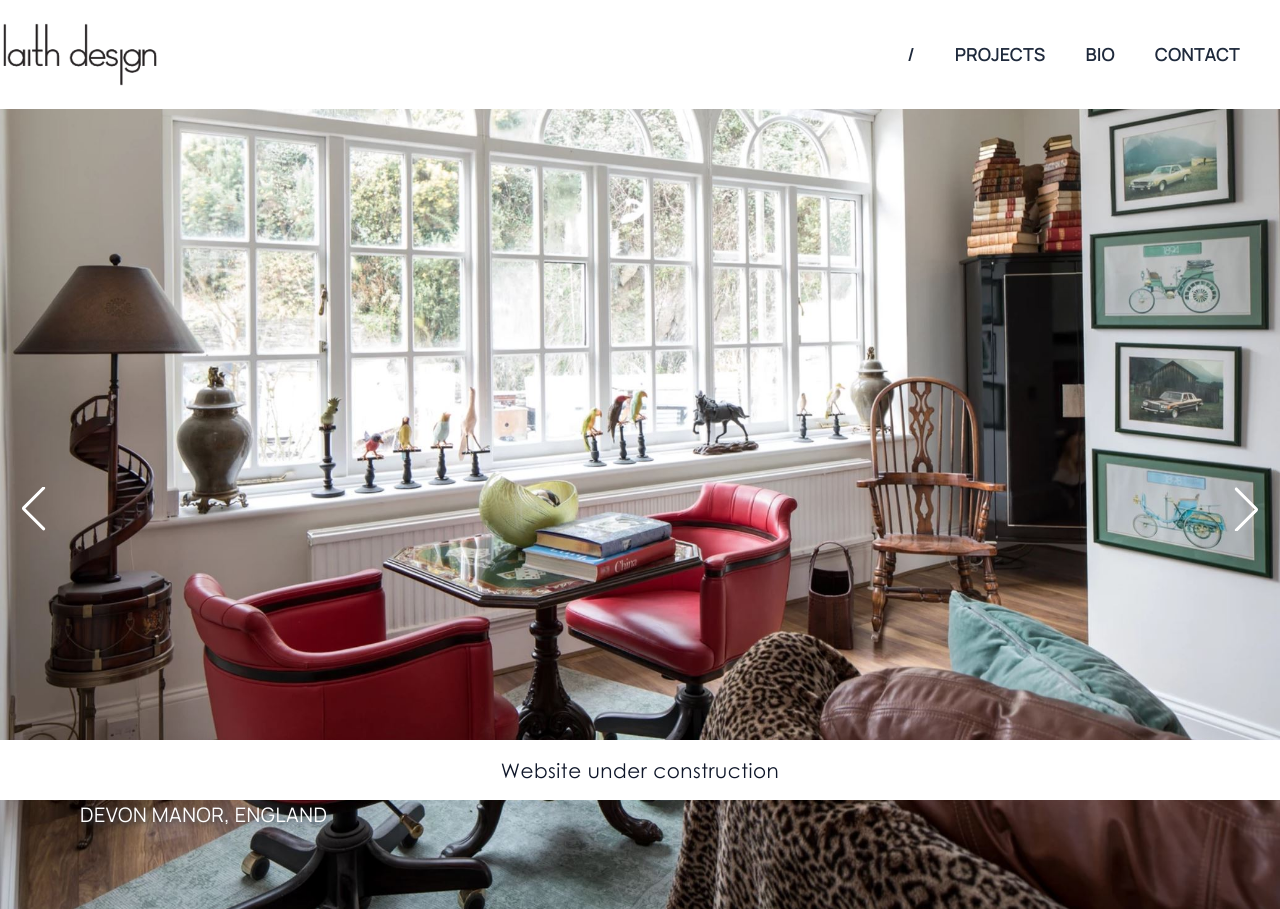
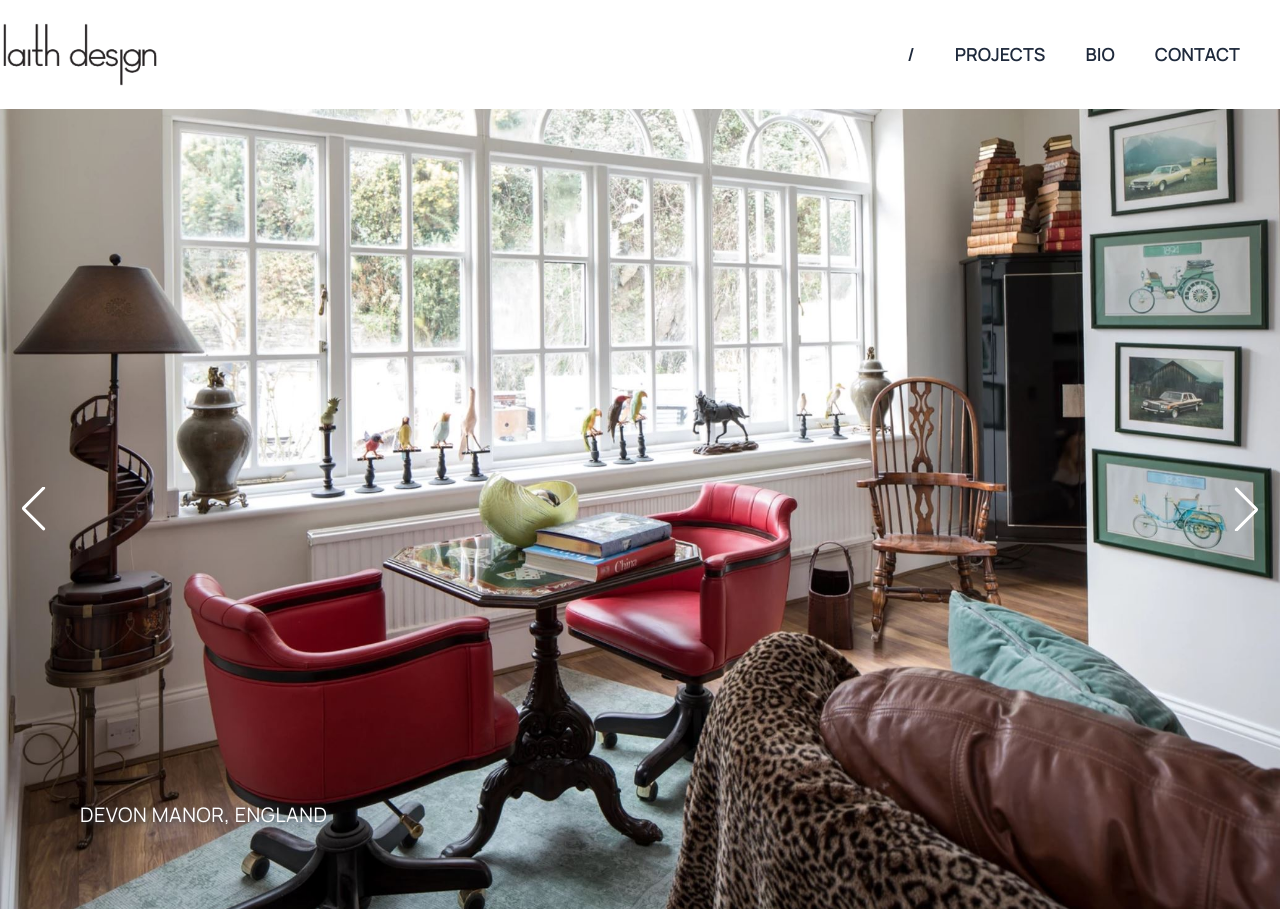
Before and after one commit to saadkhaan/lah, a Next.js app: page / in a window 1280 px wide. Built offline with nearby package versions, Linux system fonts and the light colour scheme.

Commit message:
under construction removed

```diff
--- a/app/page.js
+++ b/app/page.js
@@ -18,11 +18,6 @@ export default async function Home() {
           {/* <SliceZone slices={page.data.slices} components={components} /> */}
           <HeroCarousel />
         </section>
-        <div className="bg-white py-4 text-center px-2 bottom-0 fixed w-full z-20 backdrop-blur-sm ">
-          <p className="text-slate-900 text-xl font-banner">
-            Website under construction
-          </p>
-        </div>
       </main>
     </>
   );
```
Also changed, not shown: 1 other file (tests, documents, lock files or other folders).
